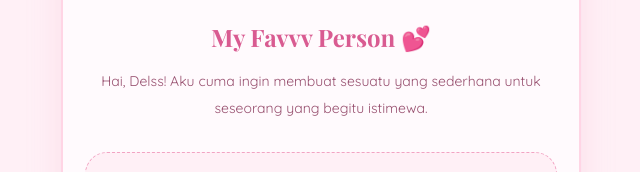
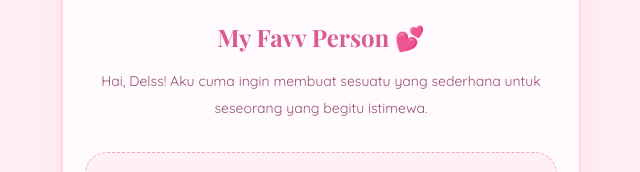
Before and after one commit to Dapiddqt/Hebziba-Adelia, a plain HTML site: page index.html in a window 1280 px wide. Both pictures are taken after a click on the button "Open Your Surprise ♡". Shown: the part 614-786 px from the top of the page, 319-959 px from the left. Drawn offline with nearby package versions, Linux system fonts and the light colour scheme.

Commit message:
Restore index.html content

```diff
--- a/index.html
+++ b/index.html
@@ -40,7 +40,7 @@
             <img src="hebziba.jpg" alt="Hebziba Adelia Denta">
         </div>
 
-        <h2>My Favvv Person 💕</h2>
+        <h2>My Favv Person 💕</h2>
 
         <p class="description">
             Hai, Delss! Aku cuma ingin membuat
```
